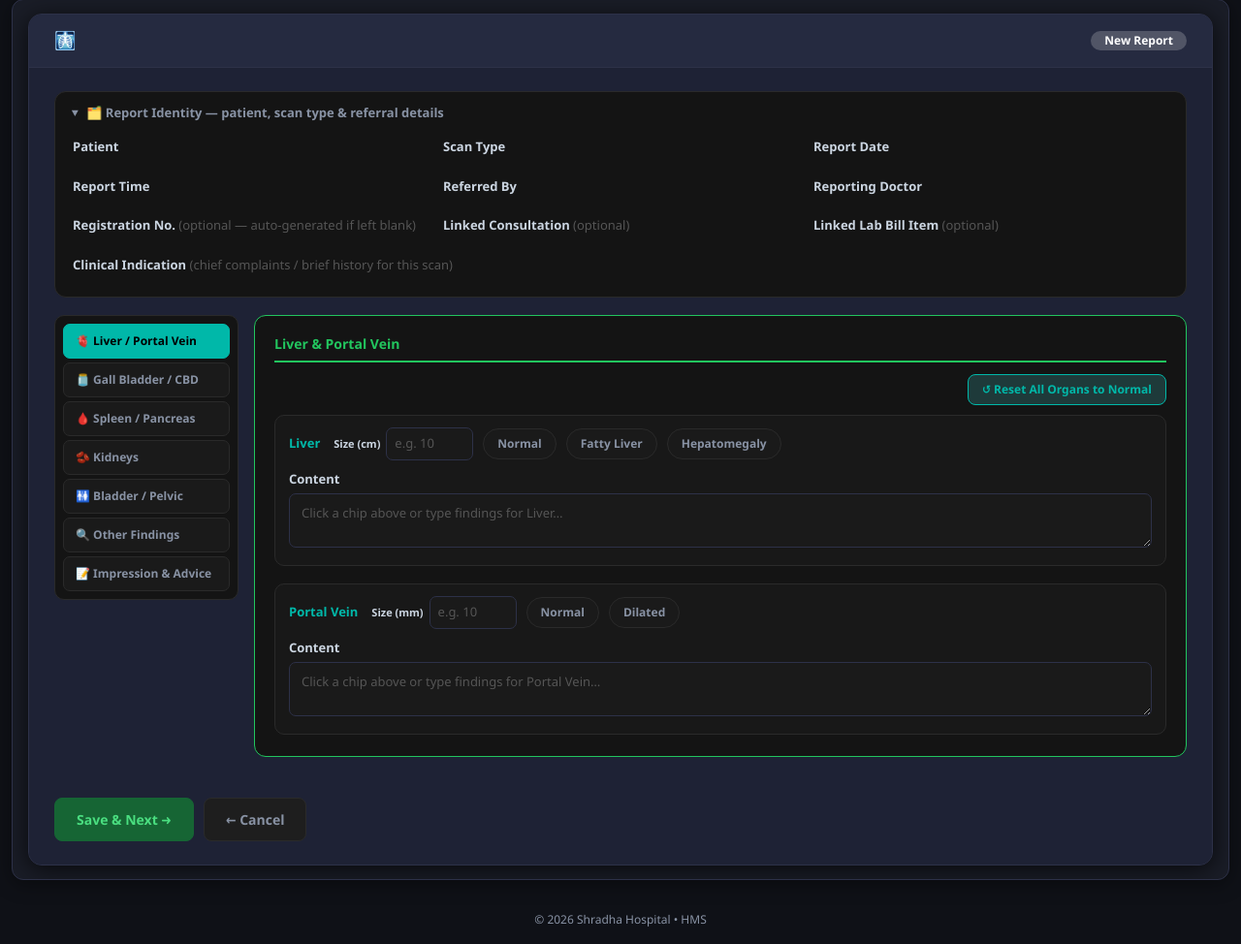
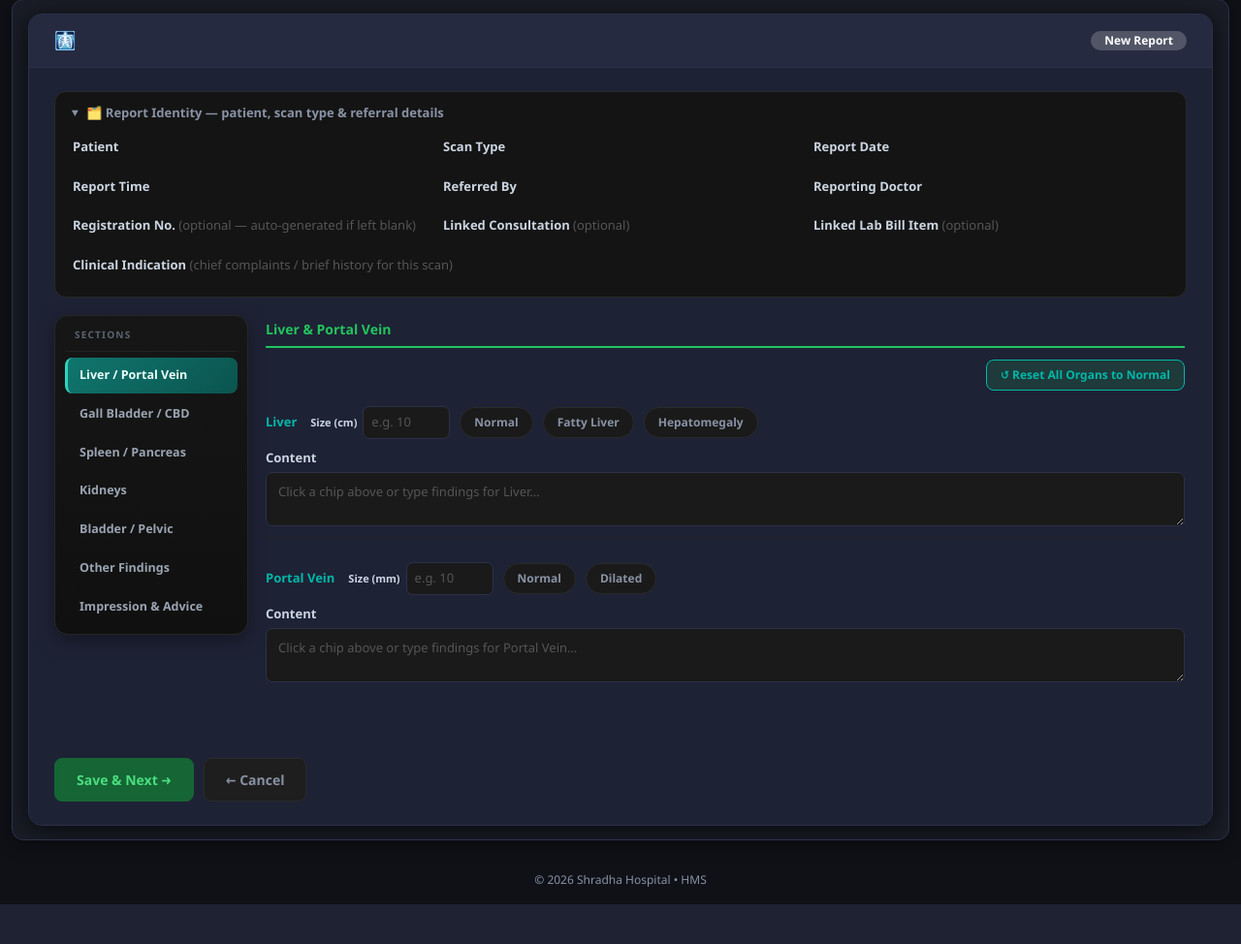
Before and after one commit to drpratapseervi-create/ShradhaHMS-2026, a Django app: template hms/templates/hms/usg/usg_report_form.html in a window 1280 px wide. Shown: the part 90-1064 px from the top of the page at 97% size. After the commit the page ends 1023 px from the top, so only its background shows below. Run offline with Django 4.2, Linux system fonts and the light colour scheme; the template is opened without the code that fills it, so the values that code supplies are empty.

Commit message:
Polish USG tabbed entry page: fix exclusive chips, restyle sidebar
- Fix Normal/Pathology organ chips (Liver, Portal Vein, etc.): clicking
  through several was appending each one's sentence into Content
  instead of replacing it, stacking contradictory findings. These
  chips are mutually exclusive clinical states, so a click now
  overwrites Content and highlights only that chip (selectOrganOption),
  unlike the independently-additive chips elsewhere (Advice,
  Impression, Other Findings) where more than one can genuinely apply.
- Drop the HMS Modules sidebar (base_bare.html) and remove the History
  tab, folding Clinical Indication into the always-visible Report
  Identity panel — done in an earlier commit; this one splits Liver/
  Portal Vein and Gall Bladder/CBD into their own tabs (7 tabs total).
- Remove the boxed/bordered look from both the per-organ cards and the
  outer tab-panel container — flat layout with a thin divider between
  organs instead of nested boxes.
- Put each organ's name, Size field(s), and Normal/Pathology chips on
  one header row instead of stacked rows.
- Restyle the section sidebar: drop the emoji icons (rendering as "?"
  tofu boxes in the browser), add a small "Sections" label, and swap
  the flat solid-teal active state for a gradient + left accent bar.

No changes to usg_report_print.html or the .docx export — this is
entry-page presentation only.

Co-Authored-By: Claude Sonnet 5 <noreply@anthropic.com>

```diff
--- a/hms/templates/hms/usg/usg_report_form.html
+++ b/hms/templates/hms/usg/usg_report_form.html
@@ -17,9 +17,8 @@
 .usg-container .section-title{ margin:0 0 12px; padding-bottom:7px; border-bottom:2px solid #22c55e; color:#22c55e; font-size:14px; font-weight:700; }
 
 .usg-container .form-section{
-    border:1.5px solid #22c55e; border-radius:12px;
-    padding:18px 20px; margin-bottom:20px;
-    background:#141414;
+    padding:4px 2px 20px;
+    margin-bottom:20px;
 }
 
 .usg-container .form-grid{ display:grid; grid-template-columns:repeat(3,1fr); gap:16px; }
@@ -107,20 +106,34 @@
 .usg-tab-content{ flex:1 1 auto; min-width:0; }
 .usg-tab-nav{
     position:sticky; top:10px; z-index:50;
-    flex:0 0 190px; width:190px; max-height:calc(100vh - 20px); overflow-y:auto;
-    background:#141414; border:1px solid #2a2a2a; border-radius:10px; padding:8px;
-    display:flex; flex-direction:column; gap:4px;
+    flex:0 0 200px; width:200px; max-height:calc(100vh - 20px); overflow-y:auto;
+    background:linear-gradient(180deg,#161616,#101010); border:1px solid #262626; border-radius:14px;
+    padding:10px; display:flex; flex-direction:column; gap:3px;
+    box-shadow:0 6px 20px rgba(0,0,0,.35);
+}
+.usg-tab-nav-title{
+    font-size:10px; font-weight:700; letter-spacing:1.2px; text-transform:uppercase;
+    color:#5b6472; padding:2px 10px 9px; margin-bottom:3px; border-bottom:1px solid #232323;
 }
 .usg-tab-nav a{
-    display:block; padding:8px 12px; border-radius:7px; background:#1a1a1a; color:#8892a4;
-    font-size:12px; font-weight:600; text-decoration:none; border:1px solid #2a2a2a;
-    white-space:nowrap; overflow:hidden; text-overflow:ellipsis; transition:.15s;
+    display:block; padding:9px 12px; border-radius:8px; background:transparent; color:#9aa4b2;
+    font-size:12.5px; font-weight:600; text-decoration:none;
+    border-left:3px solid transparent;
+    white-space:nowrap; overflow:hidden; text-overflow:ellipsis;
+    transition:background .15s, color .15s, border-color .15s;
 }
-.usg-tab-nav a:hover{ background:#1e3a3a; border-color:#00b8a9; color:#00b8a9; }
-.usg-tab-nav a.active{ background:#00b8a9; border-color:#00b8a9; color:#000; font-weight:800; }
+.usg-tab-nav a:hover{ background:#17302e; color:#5eead4; border-left-color:#0f766e; }
+.usg-tab-nav a.active{
+    background:linear-gradient(135deg,#0f766e,#0b544e); color:#eafffb;
+    border-left-color:#2dd4bf; font-weight:700;
+}
 @media (max-width: 860px) {
     .usg-tab-layout{ flex-direction:column; }
     .usg-tab-nav{ position:static; width:100%; max-height:none; flex-direction:row; flex-wrap:wrap; }
+    .usg-tab-nav-title{ display:none; }
+    .usg-tab-nav a{ border-left:none; border-bottom:3px solid transparent; }
+    .usg-tab-nav a:hover{ border-bottom-color:#0f766e; }
+    .usg-tab-nav a.active{ border-bottom-color:#2dd4bf; }
 }
 [data-usgtab]{ display:none; }
 [data-usgtab].tab-active{ display:block; }
@@ -132,7 +145,8 @@
      Today" — click a chip to insert/remove its canned line) + a free-text
      Content box that is what actually gets saved for that organ. ── */
 .organ-card-row{ display:flex; flex-wrap:wrap; gap:14px; }
-.organ-card{ flex:1 1 100%; border:1px solid #2a2a2a; border-radius:10px; padding:12px 14px; background:#181818; margin-bottom:4px; }
+.organ-card{ flex:1 1 100%; padding:6px 0; margin-bottom:4px; border-bottom:1px solid #232323; }
+.organ-card:last-child{ border-bottom:none; }
 .organ-card-half{ flex:1 1 calc(50% - 7px); }
 @media (max-width: 720px) { .organ-card-half{ flex:1 1 100%; } }
 .organ-card-top{ display:flex; align-items:center; gap:10px; flex-wrap:wrap; margin-bottom:10px; }
@@ -219,13 +233,14 @@
     <div class="usg-tab-layout">
 
     <nav class="usg-tab-nav" aria-label="Jump to section">
-        <a href="#" data-usgtab="liver_pv" onclick="return switchUsgTab('liver_pv');">🫀 Liver / Portal Vein</a>
-        <a href="#" data-usgtab="gb_cbd" onclick="return switchUsgTab('gb_cbd');">🫙 Gall Bladder / CBD</a>
-        <a href="#" data-usgtab="sp" onclick="return switchUsgTab('sp');">🩸 Spleen / Pancreas</a>
-        <a href="#" data-usgtab="kidneys" onclick="return switchUsgTab('kidneys');">🫘 Kidneys</a>
-        <a href="#" data-usgtab="bladder" onclick="return switchUsgTab('bladder');">🚻 Bladder / Pelvic</a>
-        <a href="#" data-usgtab="other" onclick="return switchUsgTab('other');">🔍 Other Findings</a>
-        <a href="#" data-usgtab="impression" onclick="return switchUsgTab('impression');">📝 Impression &amp; Advice</a>
+        <div class="usg-tab-nav-title">Sections</div>
+        <a href="#" data-usgtab="liver_pv" onclick="return switchUsgTab('liver_pv');">Liver / Portal Vein</a>
+        <a href="#" data-usgtab="gb_cbd" onclick="return switchUsgTab('gb_cbd');">Gall Bladder / CBD</a>
+        <a href="#" data-usgtab="sp" onclick="return switchUsgTab('sp');">Spleen / Pancreas</a>
+        <a href="#" data-usgtab="kidneys" onclick="return switchUsgTab('kidneys');">Kidneys</a>
+        <a href="#" data-usgtab="bladder" onclick="return switchUsgTab('bladder');">Bladder / Pelvic</a>
+        <a href="#" data-usgtab="other" onclick="return switchUsgTab('other');">Other Findings</a>
+        <a href="#" data-usgtab="impression" onclick="return switchUsgTab('impression');">Impression &amp; Advice</a>
     </nav>
 
     <div class="usg-tab-content">
@@ -517,39 +532,28 @@ function currentOrganSizes(def) {
     return values;
 }
 
-// Click a chip: insert its canned line (with {size}/{vol}/{et} filled in
-// from that organ's Size inputs at the moment of the click) if it isn't
-// already there, or remove it if it is — same one-click toggle pattern
-// as OPD's "Procedures Performed Today" chips.
-function toggleOrganChip(key, optionIndex, chipEl) {
+// Click a chip: Normal / Pathology options for one organ are mutually
+// exclusive clinical states (a liver can't be both "Normal" and "Fatty
+// Liver" at once), so clicking one *replaces* Content with that option's
+// canned line (with {size}/{vol}/{et} filled in from the Size inputs at
+// the moment of the click) and marks only that chip active — unlike the
+// independent, additive chips elsewhere (Advice, Impression, Other
+// Findings, OPD's Procedures) where more than one can apply at once.
+function selectOrganOption(key, optionIndex) {
     var def = ORGAN_DEFS_BY_KEY[key];
     var opt = def.options[optionIndex];
     var filled = fillPlaceholders(opt.text, currentOrganSizes(def));
-    var ta = document.getElementById('organ-content-' + key);
-    var lines = (ta.value || '').replace(/\r\n/g, '\n').split('\n').filter(function(l) { return l.trim() !== ''; });
-    var idx = lines.indexOf(filled);
-    if (idx === -1) {
-        lines.push(filled);
-        chipEl.classList.add('active');
-    } else {
-        lines.splice(idx, 1);
-        chipEl.classList.remove('active');
-    }
-    ta.value = lines.join('\n');
-    autoGrowTextarea(ta);
-}
-
-function setOrganToNormal(key) {
-    var def = ORGAN_DEFS_BY_KEY[key];
-    var normal = def.options[0]; // "Normal" is always index 0 by convention
-    var filled = fillPlaceholders(normal.text, currentOrganSizes(def));
     var ta = document.getElementById('organ-content-' + key);
     ta.value = filled;
     autoGrowTextarea(ta);
     def.options.forEach(function(_, i) {
         var chip = document.getElementById('organ-chip-' + key + '-' + i);
-        if (chip) chip.classList.toggle('active', i === 0);
+        if (chip) chip.classList.toggle('active', i === optionIndex);
     });
+}
+
+function setOrganToNormal(key) {
+    selectOrganOption(key, 0); // "Normal" is always index 0 by convention
 }
 
 function resetAllOrgansToNormal() {
@@ -589,7 +593,7 @@ function createOrganCard(def) {
         chip.className = 'ch-pill';
         chip.id = 'organ-chip-' + def.key + '-' + i;
         chip.textContent = opt.name;
-        chip.addEventListener('click', function() { toggleOrganChip(def.key, i, chip); });
+        chip.addEventListener('click', function() { selectOrganOption(def.key, i); });
         top.appendChild(chip);
     });
 
```
